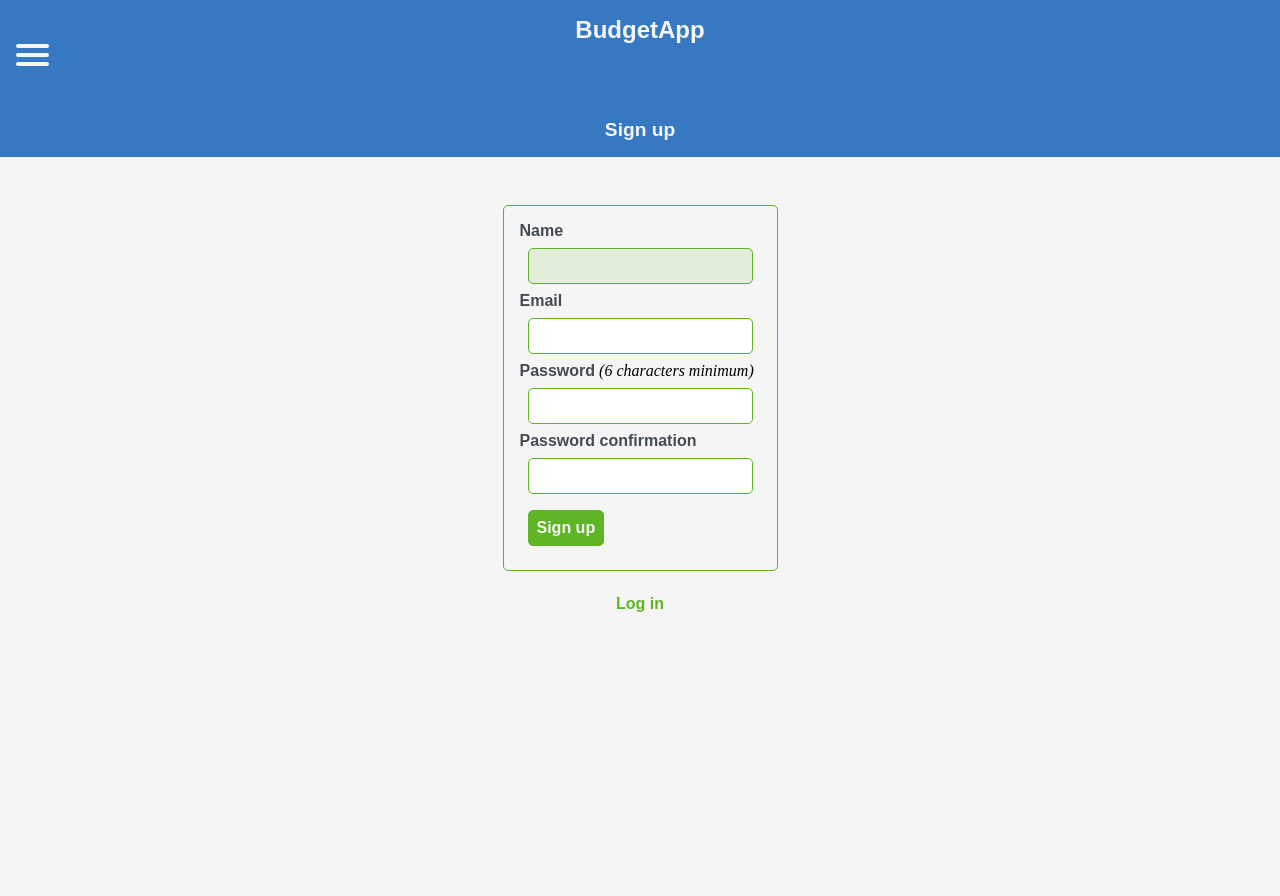
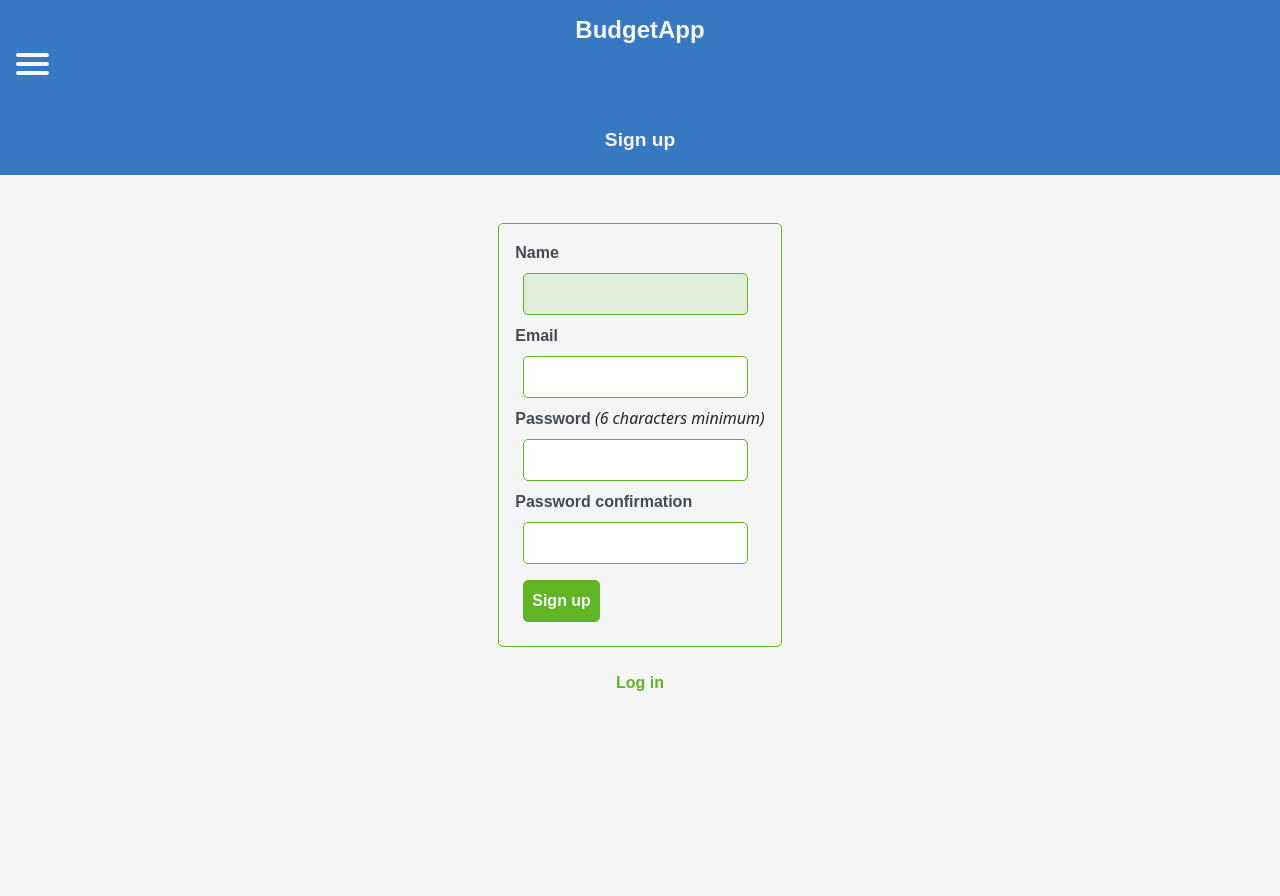
Before and after one commit to ahzamir/budget-app, a Rails app: page /users/sign_up in a window 1280 px wide. Before the commit the page ends 612 px from the top, so only its background shows below. Run offline with Rails 7, Linux system fonts and the light colour scheme; style sheets or scripts are compiled from the project's sources; some libraries are stand-ins or nearby versions.

Commit message:
added bootstrap to the rails project

```diff
--- a/app/assets/stylesheets/application.css
+++ b/app/assets/stylesheets/application.scss
@@ -2,19 +2,11 @@
  * This is a manifest file that'll be compiled into application.css, which will include all the files
  * listed below.
  *
- * Any CSS (and SCSS, if configured) file within this directory, lib/assets/stylesheets, or any plugin's
+ * Any CSS and SCSS file within this directory, lib/assets/stylesheets, or any plugin's
  * vendor/assets/stylesheets directory can be referenced here using a relative path.
- *
- * You're free to add application-wide styles to this file and they'll appear at the bottom of the
- * compiled file so the styles you add here take precedence over styles defined in any other CSS
- * files in this directory. Styles in this file should be added after the last require_* statement.
- * It is generally better to create a new file per style scope.
- *
- *= require_tree .
- *= require_self
  */
-
-@import "font-awesome";
+ @import "bootstrap/scss/bootstrap";
+ @import "**/*";
 
 /* stylelint-disable */
 @font-face {
--- a/app/views/layouts/application.html.erb
+++ b/app/views/layouts/application.html.erb
@@ -1,7 +1,10 @@
 <!DOCTYPE html>
+<html lang="<%= I18n.locale %>">
 <html>
   <head>
     <title>BudgetApp</title>
+        <meta charset="UTF-8">
+    <meta http-equiv="X-UA-Compatible" content="IE=edge" />
     <meta name="viewport" content="width=device-width,initial-scale=1">
     <%= csrf_meta_tags %>
     <%= csp_meta_tag %>
--- /dev/null
+++ b/package.json
@@ -0,0 +1,5 @@
+{
+  "dependencies": {
+    "bootstrap": "^5.2.3"
+  }
+}
```
Also changed, not shown: Gemfile.lock, 1 other file.
